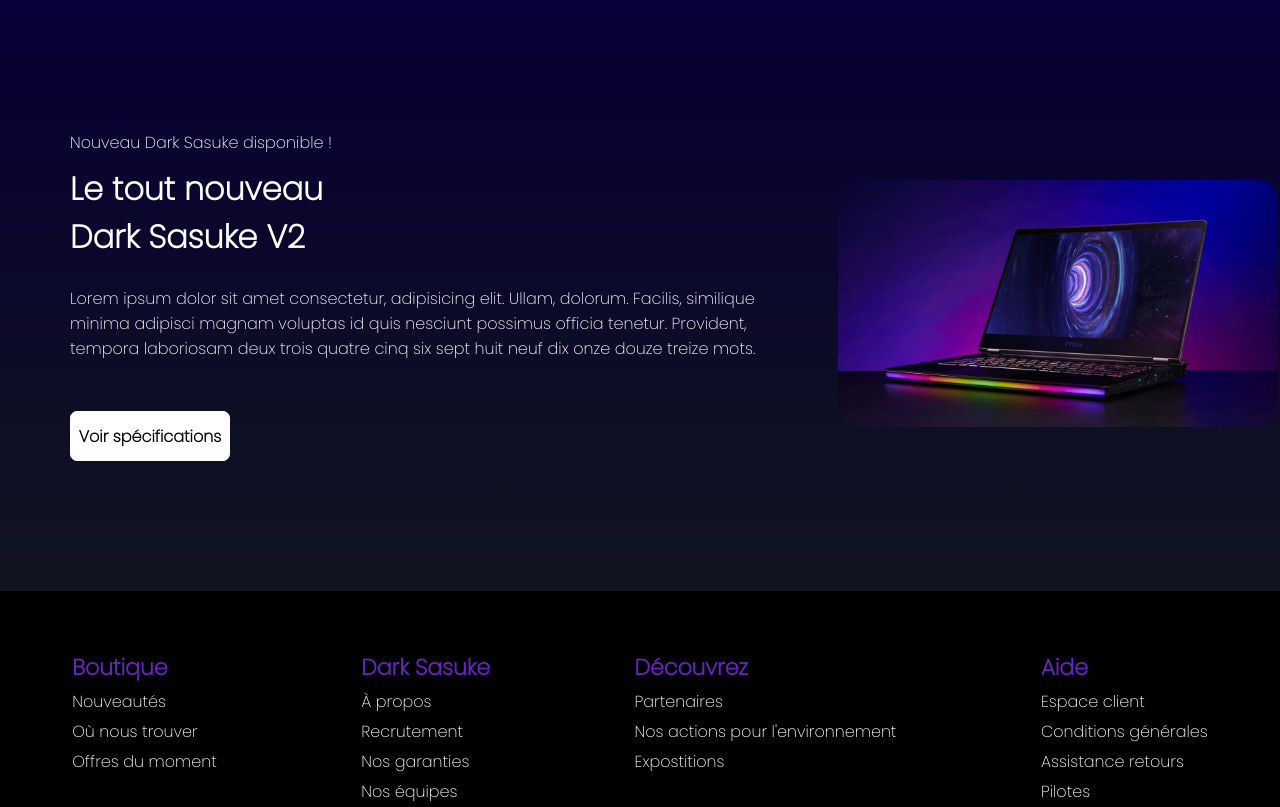
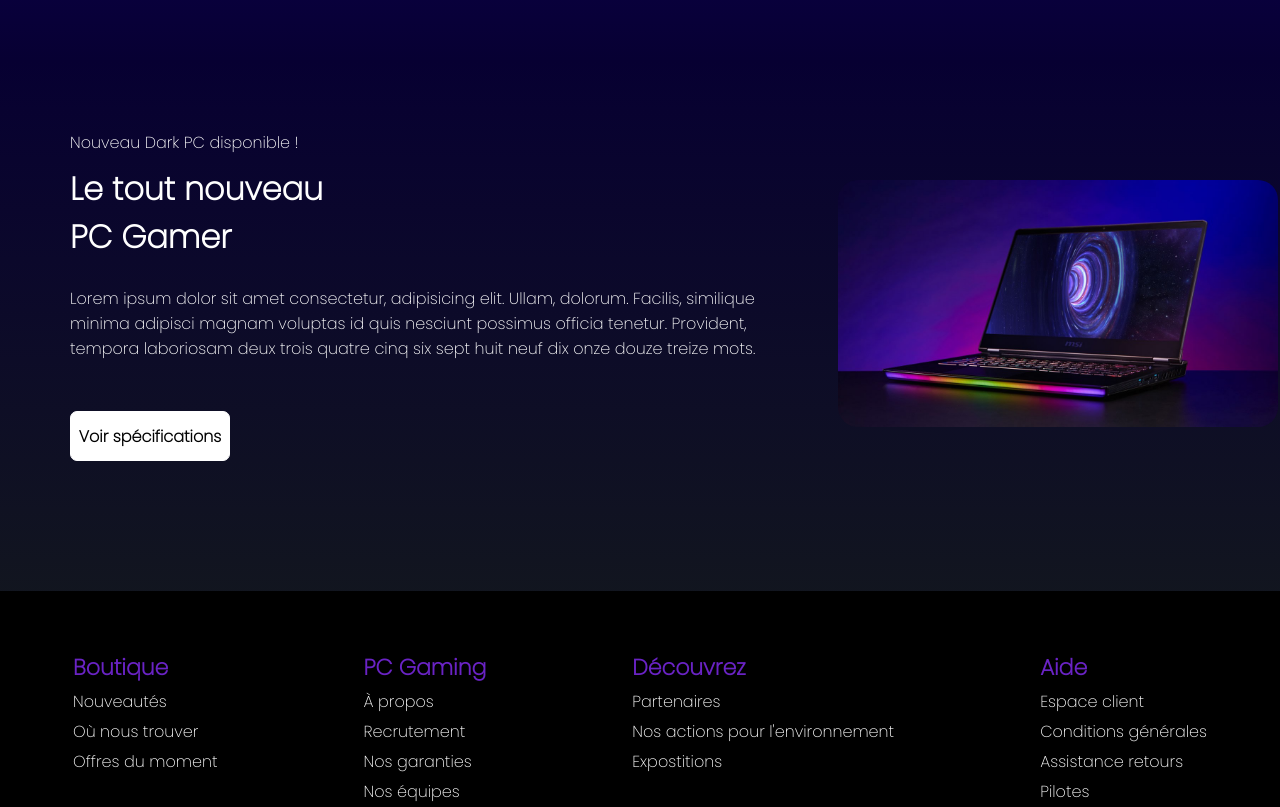
Before and after one commit to joseTeixeira18/Projets, a plain HTML site: page HTML_CSS/Page_Produit_e_commerce/pageprincipale.html in a window 1280 px wide. Shown: the part 860-1667 px from the top of the page. Drawn offline with Linux system fonts and the light colour scheme; a web font is replaced by a local one.

Commit message:
Nouvelle version

```diff
--- a/HTML_CSS/Page_Produit_e_commerce/pageprincipale.html
+++ b/HTML_CSS/Page_Produit_e_commerce/pageprincipale.html
@@ -10,7 +10,7 @@
 <body>
     <header>
         <nav>
-            <a href=""><h2>Dark Sasuke</h2></a>
+            <a href=""><h2>PC Gaming</h2></a>
             <ul id="ul1">
                 <li><a href="" class="hover">Accueil</a></li>
                 <li><a href="" class="hover">Présentation</a></li>
@@ -26,8 +26,7 @@
             <ul>
                 <li>Processeur AMD Ryzen™ 9 6900HX (8 cœurs/16 threads, cache de 20 Mo, boost jusqu'à 4,9 GHz max.) avec carte graphique Radeon™ 680M</li>
                 <li>Windows 11 Home</li>
-                <li>Écran QHD 165 Hz de 14 pouces, 2560 x 1440
-                AMD FreeSync™ Premium, Jusqu’à 100 % DCI-P3, Calibré en usine individuellement</li>
+                <li>Écran QHD 165 Hz de 14 pouces, 2560 x 1440 AMD FreeSync™ Premium, Jusqu’à 100 % DCI-P3, Calibré en usine individuellement</li>
                 <li>NVIDIA® GeForce RTX™ 3080 Ti (16 Go GDDR6 VRAM)</li>
                 <li>1 To SSD (M.2 NVMe PCIe 4.0 x4)</li>
                 <li>16 Go DDR5 - 4800 MHz (fixe sur la carte)</li>
@@ -46,8 +45,8 @@
     </main>
     <div id="entreMainEtFooter">
         <div id="div1">
-            <p id="p1">Nouveau Dark Sasuke disponible !</p>
-            <h1>Le tout nouveau <br> Dark Sasuke V2</h1>
+            <p id="p1">Nouveau Dark PC disponible !</p>
+            <h1>Le tout nouveau <br> PC Gamer</h1>
             <p id="p2">Lorem ipsum dolor sit amet consectetur, adipisicing elit. Ullam, dolorum. Facilis, similique minima adipisci magnam voluptas id quis nesciunt possimus officia tenetur. Provident, tempora laboriosam deux trois quatre cinq six sept huit neuf dix onze douze treize mots.</p>
             <a href="" class="btn"><button>Voir spécifications</button></a>
         </div>
@@ -64,7 +63,7 @@
                 <a href=""><p>Offres du moment</p></a>
             </div>
             <div>
-                <h3>Dark Sasuke</h3>
+                <h3>PC Gaming</h3>
                 <a href=""><p>À propos</p></a>
                 <a href=""><p>Recrutement</p></a>
                 <a href=""><p>Nos garanties</p></a>
```
